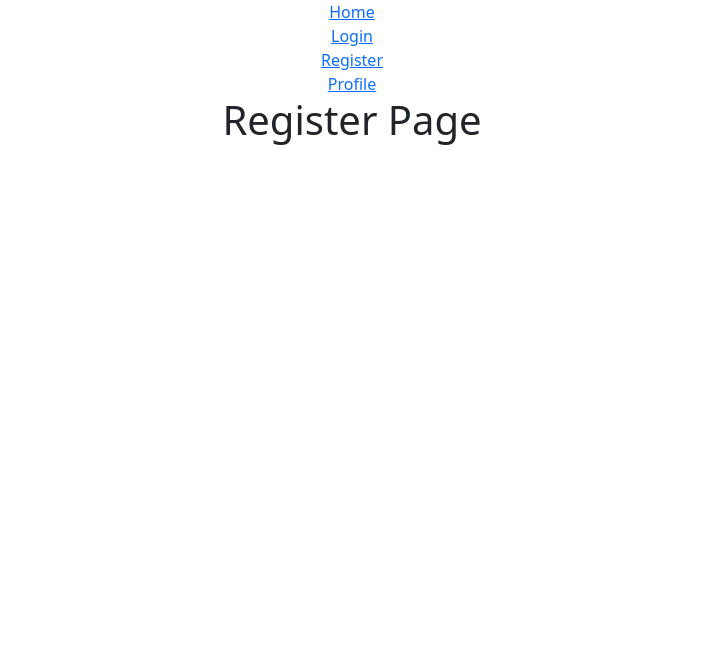
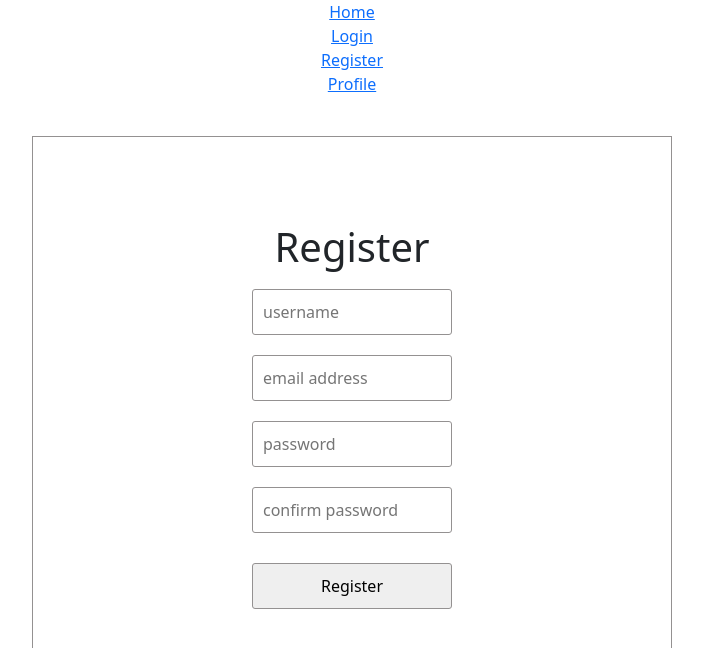
Before and after one commit to giomine/insta, a React (Create React App) app in the folder client/: page /register in a window 1280 px wide. Shown: the top 648 px of the page, without its empty margins (288-991 px from the left). Built offline with nearby package versions, Linux system fonts and the light colour scheme.

Commit message:
Added basic register page

```diff
--- a/client/src/components/auth/Register.js
+++ b/client/src/components/auth/Register.js
@@ -1,6 +1,53 @@
+import { useState, useEffect } from 'react'
+import axios from 'axios'
+import { useNavigate } from 'react-router-dom'
+
 const Register = () => {
+
+  const [formFields, setFormFields] = useState({
+    username: '',
+    email: '',
+    password: '',
+    passwordConfirmation: '',
+  })
+
+  const handleChange = (e) => {
+    setFormFields({ ...formFields, [e.target.name]: e.target.value })
+  }
+
+
+  const handleSubmit = async (e) => {
+    e.preventDefault()
+    try {
+      console.log(formFields)
+      // const response = await axios.post('/api/login', formFields)
+      // localStorage.setItem('My Token', response.data.token)
+      // console.log(response.data.token)
+      // navigate('/')
+    } catch (err) {
+      console.log(err)
+    }
+  }
+
+
   return (
-    <h1>Register Page</h1>
+
+    <div className='form-container'>
+      <div className="register-border">
+        <form action="" onSubmit={handleSubmit}>
+          <h1>Register</h1>
+          <label htmlFor="username"></label>
+          <input type="text" name="username" placeholder='username' onChange={handleChange} value={formFields.username} />
+          <label htmlFor="email"></label>
+          <input type="email" name="email" placeholder="email address" onChange={handleChange} value={formFields.email} />
+          <label htmlFor="password"></label>
+          <input type="password" name="password" placeholder="password" onChange={handleChange} value={formFields.password} />
+          <label htmlFor="passwordConfirmation"></label>
+          <input type="password" name="passwordConfirmation" placeholder='confirm password' onChange={handleChange} value={formFields.passwordConfirmation} />
+          <button>Register</button>
+        </form>
+      </div>
+    </div>
   )
 }
 
--- a/client/src/components/post/CreatePost.js
+++ b/client/src/components/post/CreatePost.js
@@ -22,8 +22,8 @@ const CreatePost = () => {
   return (
     <div className='form-container'>
       <div className="form-border">
-        <h1>Create Post Page</h1>
         <form action="" onSubmit={handleSubmit}>
+          <h1>Create Post Page</h1>
 
           <label htmlFor="caption"></label>
           <input type="text" name="caption" placeholder="write caption" value={formFields.caption} onChange={handleChange} />
--- a/client/src/styles/createPost.scss
+++ b/client/src/styles/createPost.scss
@@ -1,4 +1,4 @@
-@import './global//variables.scss';
+@import './global/variables.scss';
 
 .form-container{
   height: 80vh;
--- /dev/null
+++ b/client/src/styles/global/register.scss
@@ -0,0 +1,27 @@
+@import './variables.scss';
+
+.register-border{
+  width: 90vw;
+  height: 70vh;
+  border: $border;
+  @include flex-center();
+  flex-direction: column;
+
+  form {
+    @include flex-center();
+    flex-direction: column;
+    height: 50%;
+
+    input{
+      @include inputs();
+    }
+
+    button{
+      @include buttons();
+    }
+
+  }
+  @media(min-width: 600px){
+    width: 50vw;
+  }
+}
--- a/client/src/styles/main.scss
+++ b/client/src/styles/main.scss
@@ -2,6 +2,7 @@
 @import './home.scss';
 @import './global/login-page.scss';
 @import './createPost.scss';
+@import './global/register.scss';
 
 * {
   box-sizing: border-box;
```
